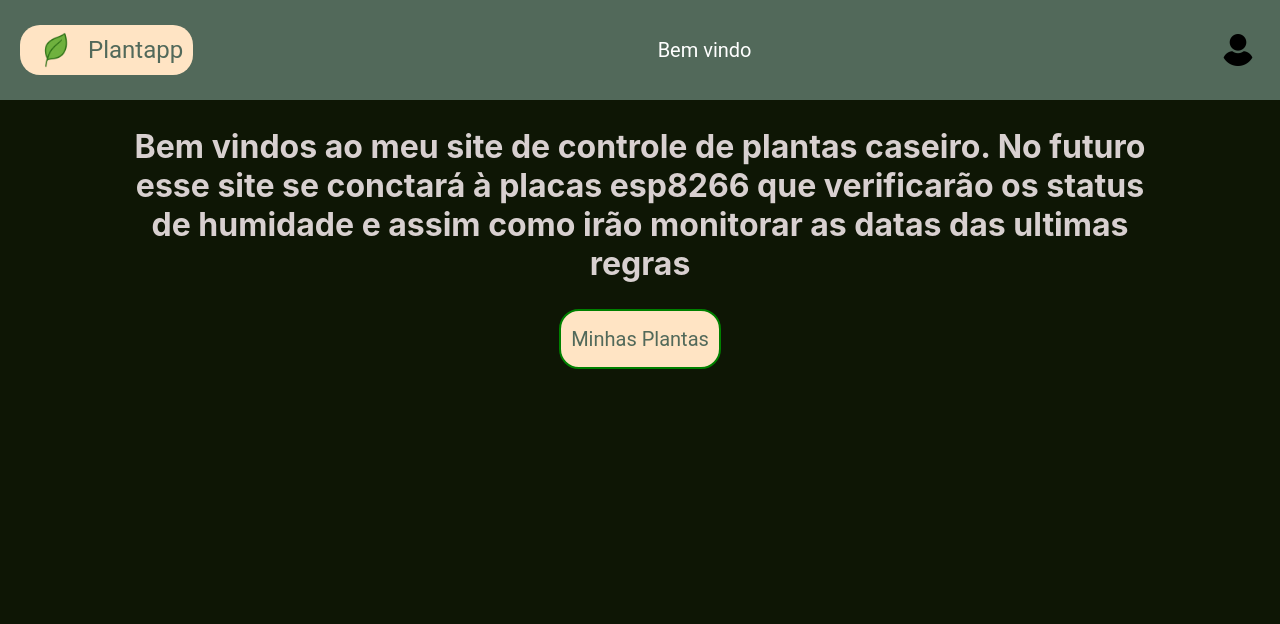
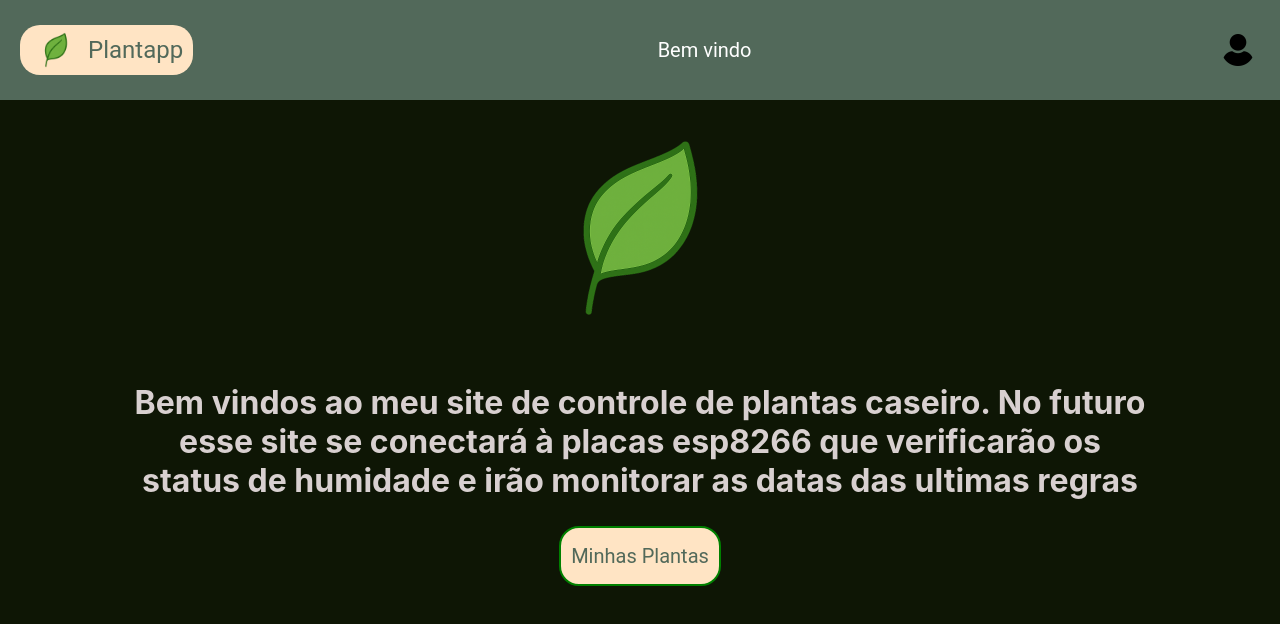
Before and after one commit to PedroSantosAzevedo/puc-adv-web-project, a React (Vite) app: page / in a window 1280 px wide. Shown: the top 624 px of the page. Built offline with nearby package versions, Linux system fonts and the light colour scheme.

Commit message:
adiciona animacao

```diff
--- a/src/components/header/header.css
+++ b/src/components/header/header.css
@@ -47,7 +47,6 @@ header {
   pointer-events: auto;
 }
 
-/* Right-aligned header button */
 .HeaderBtn {
   position: relative;
   background: transparent;
@@ -70,3 +69,16 @@ header {
   height: 32px;
   display: block;
 }
+
+@media (hover: hover) and (pointer: fine) {
+  .Logo:hover,.HeaderBtn:hover {
+    transform: scale(1.05);
+    box-shadow: 0 10px 24px rgba(0,0,0,0.14);
+    cursor: pointer;
+  }
+}
+
+.Logo:active, .HeaderBtn:active {
+  transform: scale(0.98);
+  box-shadow: 0 2px 8px rgba(0, 0, 0, 0.1);
+}
--- a/src/pages/plantHome/plantHome.css
+++ b/src/pages/plantHome/plantHome.css
@@ -4,13 +4,37 @@
     text-align: center;
 }
 
-.homeTextContainer {
+.contentContainer {
     display: flex;
     justify-content: center;
     align-items: center;
     width: 100%;
     flex-direction: column;
 }
+
+.home-img {
+    width: 20%;
+    height: width;
+    margin-right: 8px;
+    display: flex;
+}
+
 .homeMainText {
     width: 80%;
 }
+
+.fade-in {
+    opacity: 1;
+}
+
+.fade-out {
+    opacity: 0;
+}
+
+.home-img {
+    transition: opacity 0.3s ease-in-out;
+    width: 20%;
+    height: width;
+    margin-right: 8px;
+    display: flex;
+}
--- a/src/pages/plantHome/plantHome.tsx
+++ b/src/pages/plantHome/plantHome.tsx
@@ -2,18 +2,48 @@ import DefaultButton from "../../components/defaultButton/defaultButton";
 import MyHeader from "../../components/header/header";
 import "./plantHome.css";
 import { useNavigate } from "react-router-dom";
+import {useEffect, useState} from "react";
+import leafImage from "../../assets/leaf.png";
+import flowerImage from "../../assets/oldLeaf.png";
 
 export default function PlantHome() {
-const  navigate = useNavigate();
+  const navigate = useNavigate();
+  const [currentImage, setCurrentImage] = useState(0);
+  const [fade, setFade] = useState(true);
 
+  const images = [leafImage, flowerImage];
 
-    return (
-      <div>
-        <MyHeader title="Bem vindo" />
-        <div className = "homeTextContainer">
-          <h2 className = "homeMainText" >Bem vindos ao meu site de controle de plantas caseiro. No futuro esse site se conctará à placas esp8266 que verificarão os status de humidade e assim como irão monitorar as datas das ultimas regras</h2>
-          <DefaultButton text="Minhas Plantas" onClick={() => navigate("/plants")} />
-        </div>
+  useEffect(() => {
+    const interval = setInterval(() => {
+      setFade(false);
+
+      setTimeout(() => {
+        setCurrentImage(prev => (prev + 1) % images.length);
+        setFade(true);
+      }, 700);
+
+    }, 2000);
+
+    return () => clearInterval(interval);
+  }, [images.length]);
+
+  return (
+    <div>
+      <MyHeader title="Bem vindo" />
+      <div className="contentContainer">
+        <img
+          src={images[currentImage]}
+          className={`home-img ${fade ? 'fade-in' : 'fade-out'}`}
+          alt="Plant animation"
+        />
+        <h2 className="homeMainText">
+          Bem vindos ao meu site de controle de plantas caseiro. No futuro esse site se conectará à placas esp8266 que verificarão os status de humidade e irão monitorar as datas das ultimas regras
+        </h2>
+        <DefaultButton
+          text="Minhas Plantas"
+          onClick={() => navigate("/plants")}
+        />
       </div>
-    );
+    </div>
+  );
 }
```
